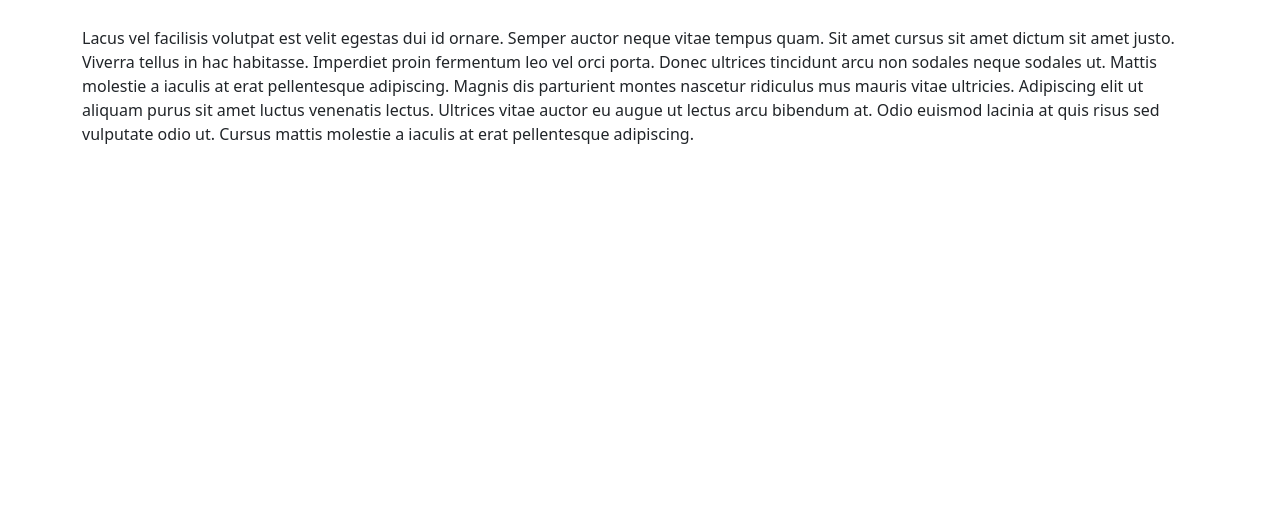
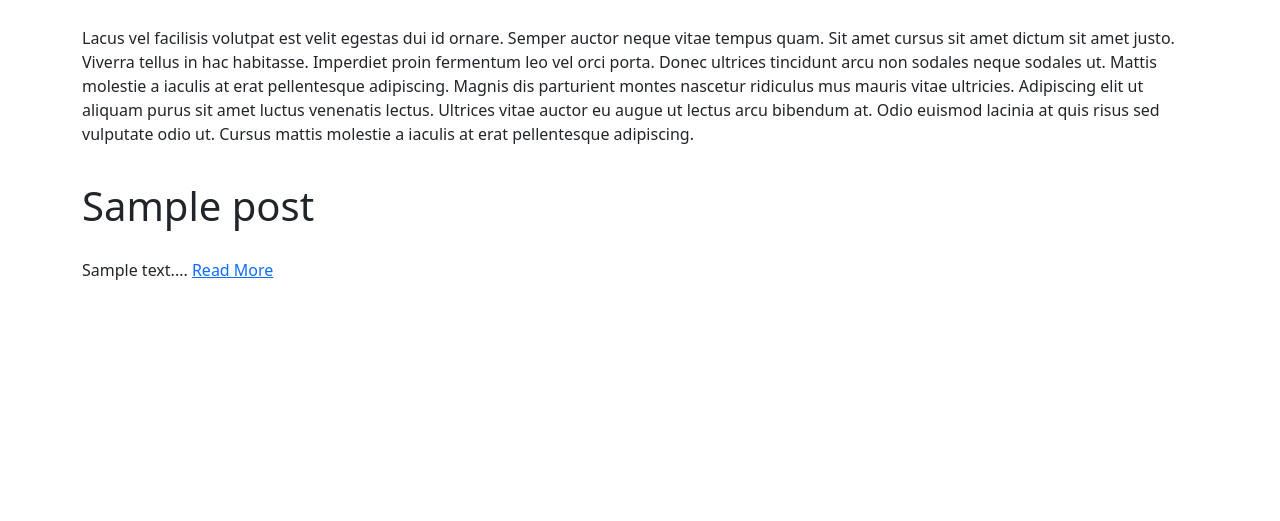
Before and after one commit to NamanH16/Blog-Website, a Node server app: page / in a window 1280 px wide. Shown: the part 156-677 px from the top of the page. Run offline with Node 20, Linux system fonts and the light colour scheme; tables that the repository leaves empty hold one stand-in row (values such as "Sample post"); some libraries are stand-ins or nearby versions.

Commit message:
Connect mongoDB

```diff
--- a/app.js
+++ b/app.js
@@ -1,7 +1,8 @@
 const express = require("express");
 const bodyParser = require("body-parser");
 const _ = require('lodash');
-//const ejs = require("ejs");
+const mongoose = require("mongoose");
+const ejs = require("ejs");
 
 const homeStartingContent = "Lacus vel facilisis volutpat est velit egestas dui id ornare. Semper auctor neque vitae tempus quam. Sit amet cursus sit amet dictum sit amet justo. Viverra tellus in hac habitasse. Imperdiet proin fermentum leo vel orci porta. Donec ultrices tincidunt arcu non sodales neque sodales ut. Mattis molestie a iaculis at erat pellentesque adipiscing. Magnis dis parturient montes nascetur ridiculus mus mauris vitae ultricies. Adipiscing elit ut aliquam purus sit amet luctus venenatis lectus. Ultrices vitae auctor eu augue ut lectus arcu bibendum at. Odio euismod lacinia at quis risus sed vulputate odio ut. Cursus mattis molestie a iaculis at erat pellentesque adipiscing.";
 const aboutContent = "Hac habitasse platea dictumst vestibulum rhoncus est pellentesque. Dictumst vestibulum rhoncus est pellentesque elit ullamcorper. Non diam phasellus vestibulum lorem sed. Platea dictumst quisque sagittis purus sit. Egestas sed sed risus pretium quam vulputate dignissim suspendisse. Mauris in aliquam sem fringilla. Semper risus in hendrerit gravida rutrum quisque non tellus orci. Amet massa vitae tortor condimentum lacinia quis vel eros. Enim ut tellus elementum sagittis vitae. Mauris ultrices eros in cursus turpis massa tincidunt dui.";
@@ -14,19 +15,44 @@ app.set('view engine', 'ejs');
 app.use(bodyParser.urlencoded({extended: true}));
 app.use(express.static("public"));  // tell app that my static files are present in the public folder
 
-let posts = [];
+//connect to MongoDB by specifying port to access MongoDB server
+main().catch(err => console.log(err));
+
+async function main() {
+   mongoose.connect("mongodb://localhost:27017/blogDB",{useNewUrlParser:true});
+};
+
+// CREATE SCHEMA
+const postSchema = {
+  title:String,
+  content:String
+};
+
+// CREATE MODEL
+const Post = mongoose.model("Post",postSchema);
 
 app.post("/compose",function(req,res){
-  const post = {
+
+  // CREATE DOCUMENT
+  const post = new Post({
     title: req.body.titleBox,
     content:req.body.postBox
-  };
-  posts.push(post);
-  res.redirect("/");
+  });
+  post.save(function(err){
+    if(!err){
+      res.redirect("/");
+    }
+  });
 });
 
 app.get("/",function(req,res){
-  res.render("home",{startingContent:homeStartingContent, posts:posts} );
+  Post.find({},function(err, posts){
+    if(!err){
+      res.render("home",{startingContent:homeStartingContent, posts:posts} );
+    }else{
+      console.log(err);
+    }
+  });
 });
 
 app.get("/about",function(req,res){
@@ -41,16 +67,14 @@ app.get("/compose",function(req,res){
   res.render("compose");
 });
 
-app.get("/posts/:postName",function(req,res){
-  const requestedTitle = req.params.postName;
-  posts.forEach(function(post){
-      const storedTitle = post.title;
-
-    if(_.lowerCase(storedTitle) === _.lowerCase(requestedTitle)){
-      res.render("post",{title:post.title, content: post.content});
-    }
+app.get("/posts/:postId",function(req,res){
+  const requestedPostId = req.params.postId;
+  Post.findOne({_id:requestedPostId},function(err,post){
+    res.render("post",{
+      title:post.title,
+      content:post.content
+    });
   });
-
 });
 
 
--- a/views/home.ejs
+++ b/views/home.ejs
@@ -7,7 +7,7 @@
 <% posts.forEach(function(post){ %>
     <h1><%= post.title  %></h1>
     <p>
-        <%= post.content.substring(0,100)+'...' %> <a href="/posts/<%= post.title %>">Read More</a>
+        <%= post.content.substring(0,100)+'...' %> <a href="/posts/<%= post._id %>">Read More</a>
     </p>
 <% }) %>
 
```
